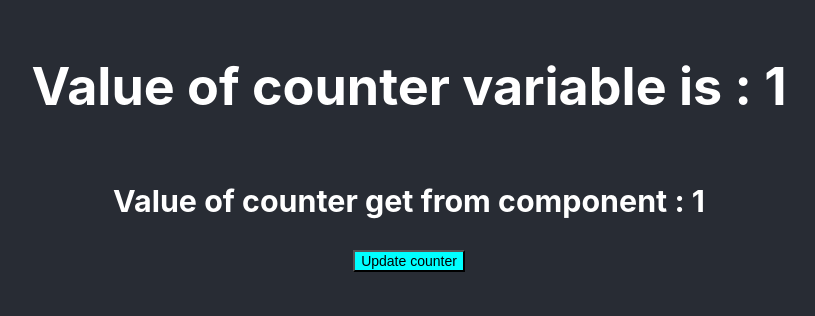
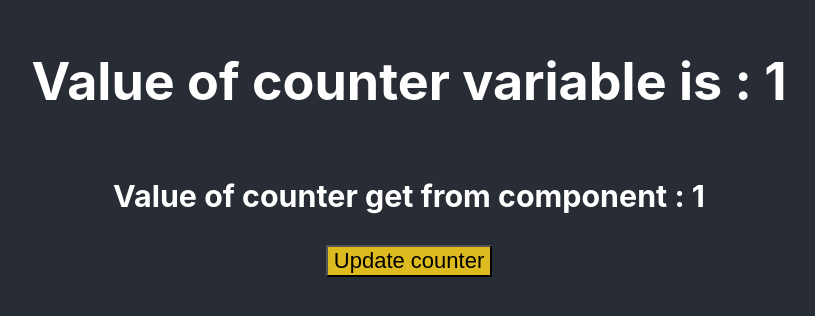
Before and after one commit to Jafferjees-IT/bootcamp-react-app, a React (Create React App) app: page / in a window 1280 px wide. Shown: the part 254-570 px from the top of the page, without its empty margins (231-1046 px from the left). Built offline with nearby package versions, Linux system fonts and the light colour scheme.

Commit message:
Update Button Css

```diff
--- a/src/App.css
+++ b/src/App.css
@@ -40,7 +40,8 @@
 
 .App-Button {
 
-  background-color: aqua;
-  font-size: 14px;
-  padding: 5px, 5px, 5px, 5px;
+  background-color: rgb(221, 186, 29);
+  font-size: 22px;
+  padding: 10px, 10px, 10px, 10px;
+  margin: 10px, 10px, 10px, 10px;
 }
```
